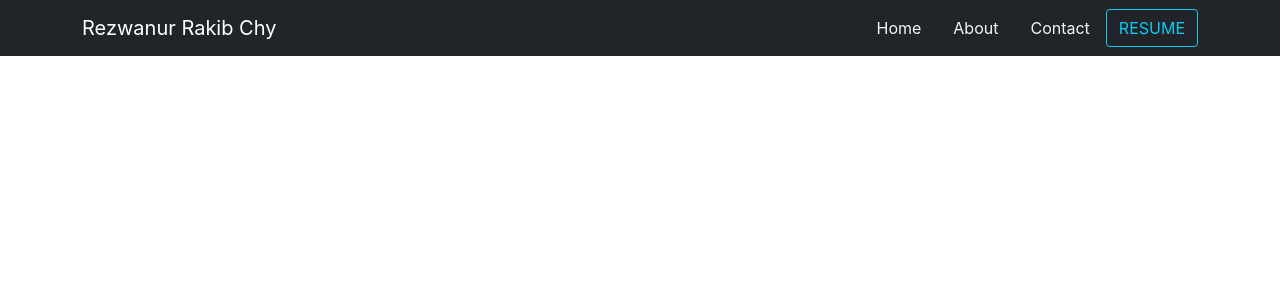
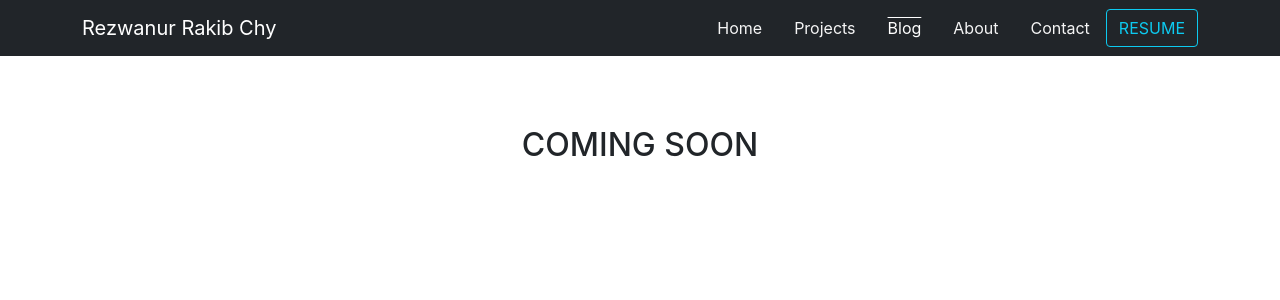
Before and after one commit to rezbd/first-portfolio, a React (Create React App) app: page /blog in a window 1280 px wide. Shown: the top 300 px of the page. Built offline with nearby package versions, Linux system fonts and the light colour scheme.

Commit message:
added blog and projects in the header

```diff
--- a/package.json
+++ b/package.json
@@ -12,6 +12,7 @@
     "react-bootstrap": "^2.0.2",
     "react-dom": "^17.0.2",
     "react-router-dom": "^5.3.0",
+    "react-router-hash-link": "^2.4.3",
     "react-scripts": "4.0.3",
     "web-vitals": "^1.0.1"
   },
--- a/src/App.js
+++ b/src/App.js
@@ -8,6 +8,7 @@ import Header from './components/Header/Header';
 import Home from './components/Home/Home';
 import About from './components/About/About';
 import Contact from './components/Contact/Contact';
+import Blog from './components/Blog/Blog';
 
 function App() {
   return (
@@ -20,6 +21,9 @@ function App() {
           </Route>
           <Route path="/home">
             <Home></Home>
+          </Route>
+          <Route path="/blog">
+            <Blog></Blog>
           </Route>
           <Route path="/about">
             <About></About>
--- /dev/null
+++ b/src/components/Blog/Blog.js
@@ -0,0 +1,11 @@
+import React from 'react';
+
+const Blog = () => {
+    return (
+        <div className="">
+            <h2 style={{ marginTop: '70px' }}>COMING SOON</h2>
+        </div>
+    );
+};
+
+export default Blog;
--- a/src/components/Header/Header.js
+++ b/src/components/Header/Header.js
@@ -1,6 +1,7 @@
 import React from 'react';
 import { Container, Nav, Navbar } from 'react-bootstrap';
 import { NavLink } from 'react-router-dom';
+import { HashLink } from 'react-router-hash-link';
 import './Header.css';
 
 const Header = () => {
@@ -13,6 +14,8 @@ const Header = () => {
                         <Navbar.Toggle />
                         <Navbar.Collapse className="justify-content-end">
                             <Nav.Link activeStyle={{ color: "white", textDecoration: "overline" }} className="main-nav" as={NavLink} to="/home">Home</Nav.Link>
+                            <Nav.Link activeStyle={{ color: "white", textDecoration: "overline" }} className="main-nav" as={HashLink} to="/home#projects">Projects</Nav.Link>
+                            <Nav.Link activeStyle={{ color: "white", textDecoration: "overline" }} className="main-nav" as={NavLink} to="/blog">Blog</Nav.Link>
                             <Nav.Link activeStyle={{ color: "white", textDecoration: "overline" }} className="main-nav" as={NavLink} to="/about">About</Nav.Link>
                             <Nav.Link activeStyle={{ color: "white", textDecoration: "overline" }} className="main-nav" as={NavLink} to="/contact">Contact</Nav.Link>
                             <a target="_blank" rel="noreferrer" className="btn btn-outline-info" href="https://drive.google.com/file/d/1Bj5lP8pf-SmNYj5Q_wxbeHvG91n7eHHE/view?usp=sharing">RESUME</a>
--- a/src/components/Projects/Projects.js
+++ b/src/components/Projects/Projects.js
@@ -7,7 +7,7 @@ import { Link } from 'react-router-dom';
 
 const Projects = () => {
     return (
-        <div className="container text-light">
+        <div id="projects" className="container text-light">
             <h2 className="my-5">Some of My Projects</h2>
             <div>
                 <div className="row">
```
Also changed, not shown: 2 other files (tests, documents, lock files or other folders).
